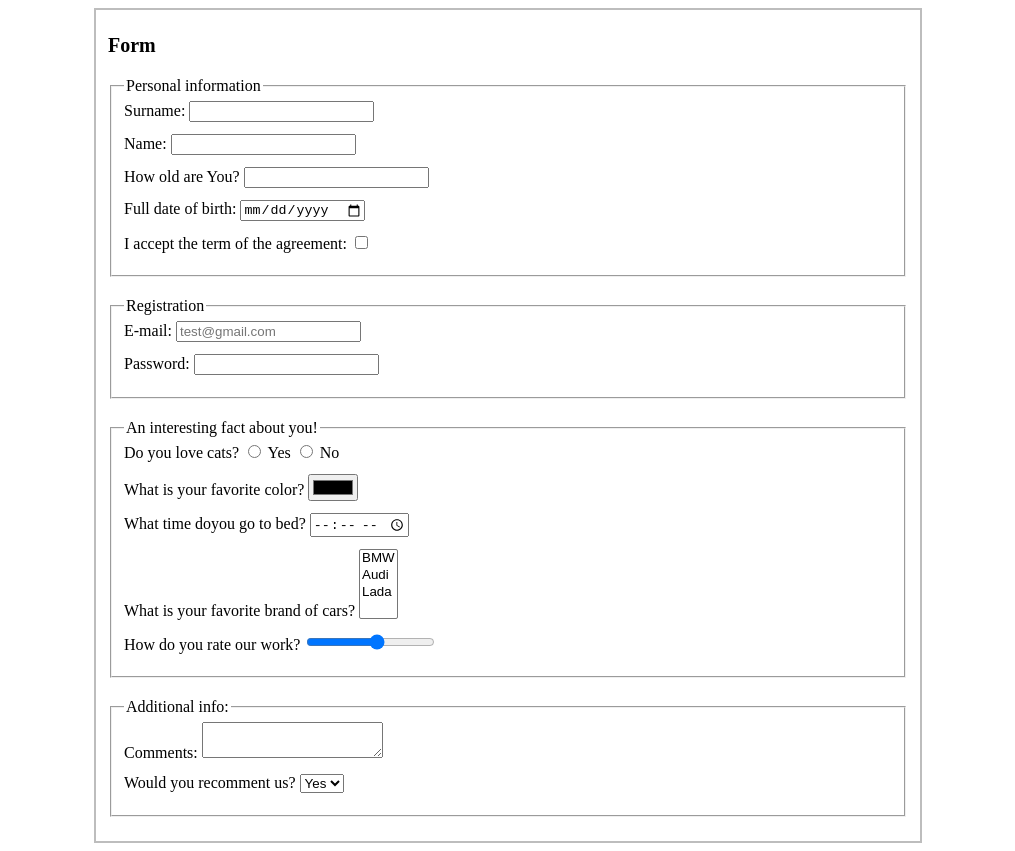
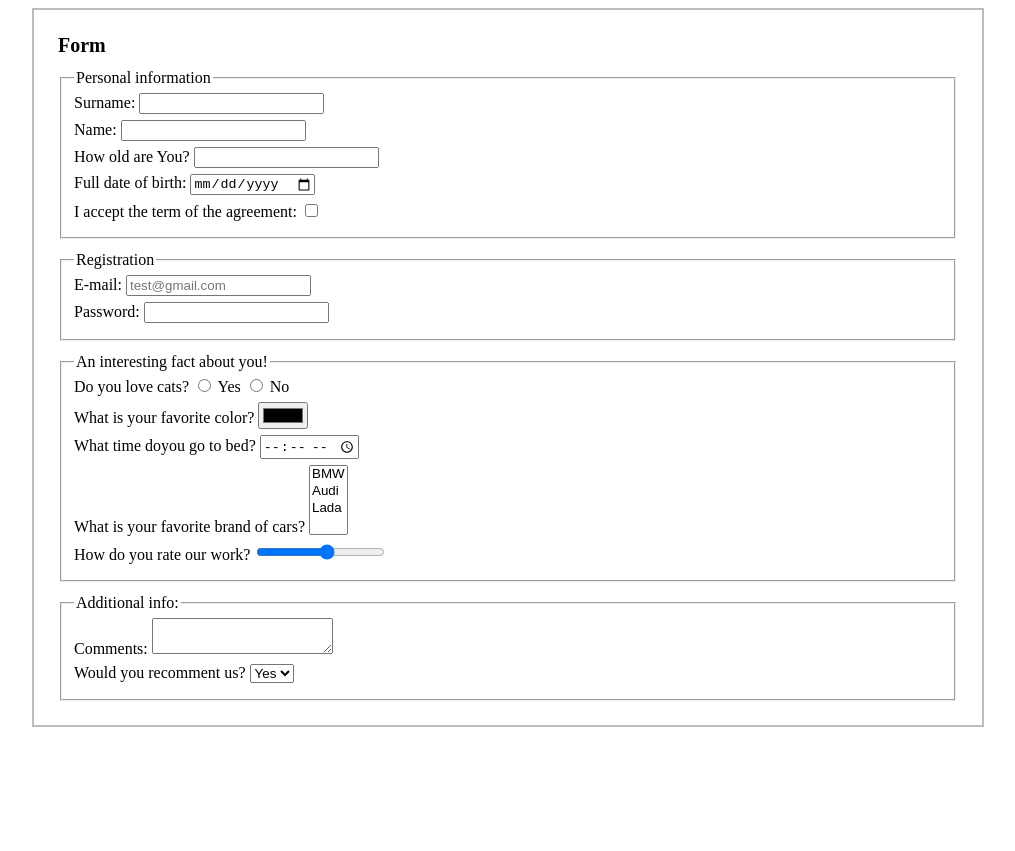
Before and after one commit to NeganovMax/FEO2209, a plain HTML site: page Мeeting 1/form.html in a window 1280 px wide. Shown: the whole page, without its empty margins (132-1147 px from the left). After the commit the page ends 800 px from the top, so only its background shows below. Drawn offline with Linux system fonts and the light colour scheme.

Commit message:
Meeting 1

```diff
--- a/Мeeting 1/form.html
+++ b/Мeeting 1/form.html
@@ -7,16 +7,17 @@
     <style>
         .Surname_form {
             border: 2px solid #bdbdbd;
-            padding: 24px 12px;
-            /* border-radius: 4px; (закругление рамки) */
+            padding: 24px 24px;
+            /* (закругление рамки) */
+            /* border-radius: 7px; */
             width: 100%;
-            max-width: 800px;
+            max-width: 900px;
             margin: 0 auto;
         }
 
         .Surname_form__sur {
             display: block;
-            margin-bottom: 12px;
+            margin-bottom: 6px;
         }
 
         .feedback-form__title {
@@ -24,12 +25,12 @@
         }
 
         .feedback-form__title_tas:nth-child(n+2) {
-            margin-top: 20px;
+            margin-top: 12px;
         }
     </style>
 </head>
 <body>
-    <form class="Surname_form">
+    <form class="Surname_form" method="POST" action="https://echo.htmlacademy.ru/">
         <div class="feedback-form__title"><b>Form</b></div>
         <fieldset class="feedback-form__title_tas">
         <legend>Personal information</legend>
```
Also changed, not shown: 1 other file.
